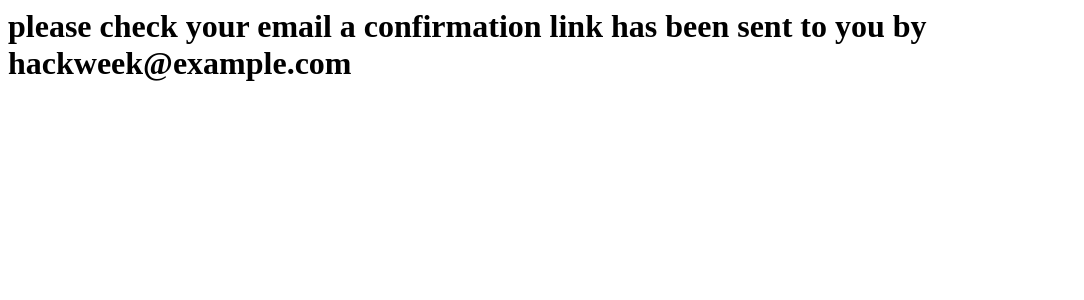
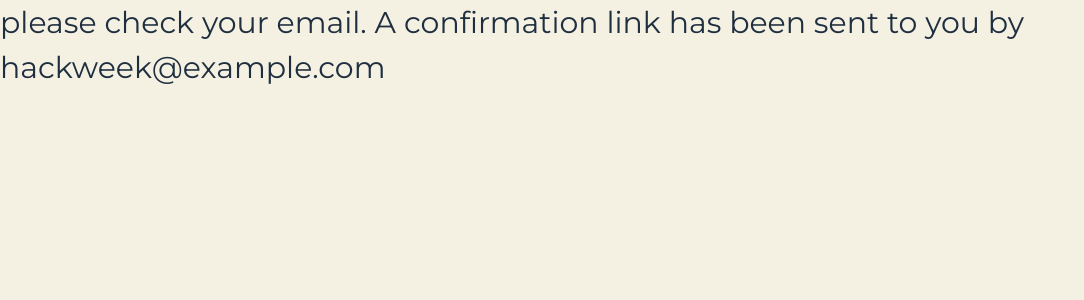
Before and after one commit to KamandPrompt/Car-Pool, a Django app: page /signupcomp/ in a window 1280 px wide. Shown: the top 300 px of the page, without its empty margins (0-1084 px from the left). Run offline with Django 3.2, Linux system fonts and the light colour scheme; some libraries are stand-ins or nearby versions.

Commit message:
initial setup

```diff
--- a/carpool/forms.py
+++ b/carpool/forms.py
@@ -46,7 +46,6 @@ CHOICES = (
 )
 
 
-
 class filterForm(forms.Form):
     source = forms.ChoiceField(choices=CHOICES, label="From", initial='', widget=forms.Select())
     dest = forms.ChoiceField(choices=CHOICES, label="To", initial='', widget=forms.Select())
--- a/carpool/templates/signupcomp.html
+++ b/carpool/templates/signupcomp.html
@@ -1 +1,43 @@
-<h1>please check your email a confirmation link has been sent to you by hackweek@example.com</h1>
+<html class="not-ie no-js" lang="en">
+{% load static %}
+
+<head>
+
+  <!-- Basic Page Needs -->
+  <meta charset="utf-8">
+  <title>My ride</title>
+  <meta name="description" content="">
+  <meta name="author" content="">
+  <meta http-equiv="X-UA-Compatible" content="IE=edge">
+
+  <!-- Mobile Specific Metas -->
+  <meta name="viewport" content="width=device-width, initial-scale=1.0">
+
+  <!-- Styles -->
+
+  <!-- Bootstrap -->
+  <link href="{% static 'css/bootstrap.min.css' %}" rel="stylesheet">
+  <!-- Forms -->
+  <link href="{% static 'css/jquery.idealforms.css' %}" rel="stylesheet">
+  <!-- Select  -->
+  <link href="{% static 'css/jquery.idealselect.css' %}" rel="stylesheet">
+  <!-- Slicknav  -->
+  <link href="{% static 'css/slicknav.css' %}" rel="stylesheet">
+  <!-- Main style -->
+  <link href="{% static 'css/styles.css' %}" rel="stylesheet">
+
+  <!-- Modernizr -->
+  <script src="{% static 'js/modernizr.js' %}"></script>
+
+  <!-- Fonts -->
+  <link href="{% static 'css/font-awesome.min.css' %}" rel="stylesheet">
+  <link href='http://fonts.googleapis.com/css?family=Montserrat' rel='stylesheet' type='text/css'>
+  <link rel="shortcut icon" type="image/ico" href="{% static 'img/favicon.ico' %}"/>
+
+</head>
+
+<body>
+<h1>please check your email. A confirmation link has been sent to you by hackweek@example.com</h1>
+</body>
+
+</html>
```
